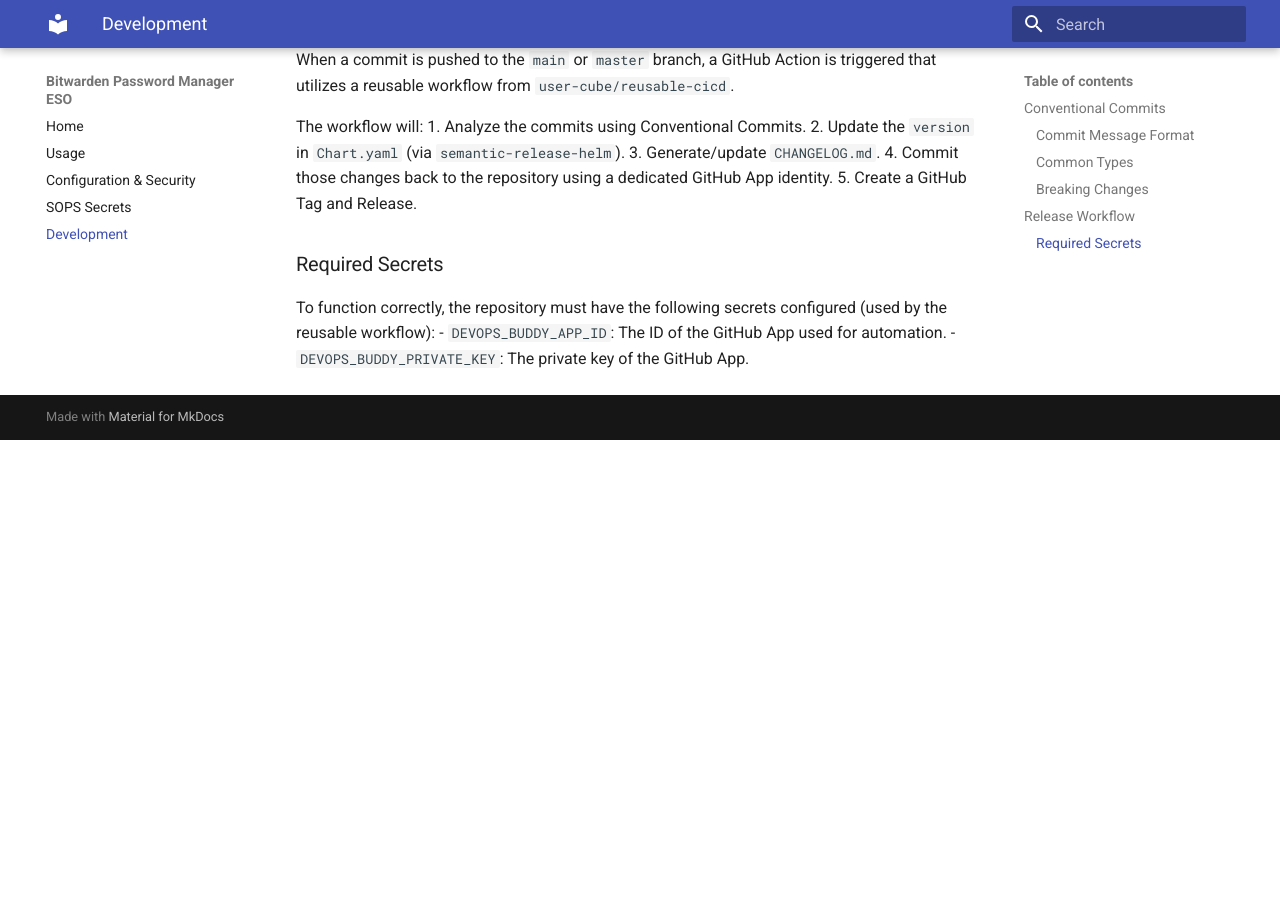
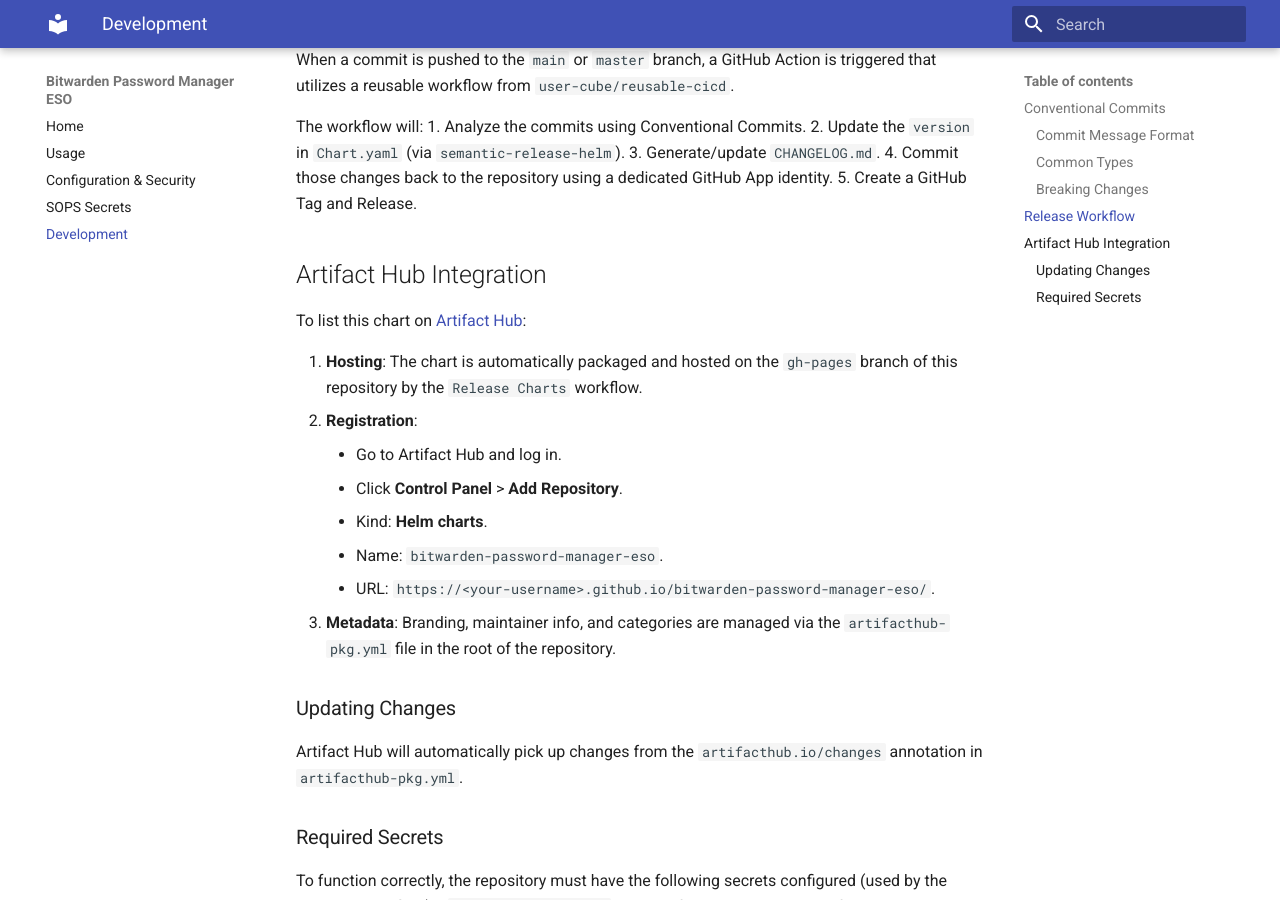
Before and after one commit to user-cube/bitwarden-password-manager-eso, an MkDocs documentation site: the page built from docs/development.md, in a window 1280 px wide and 900 px high, scrolled down 1327 px. Built offline with MkDocs 1.6.1 and Material for MkDocs 9.7.7, drawn with Linux system fonts in a browser that asks for light colours; before the commit the page ends 1767 px from its top, so only the background shows below that.

Commit message:
feat: update docs

```diff
--- a/docs/development.md
+++ b/docs/development.md
@@ -53,6 +53,23 @@ The workflow will:
 4.  Commit those changes back to the repository using a dedicated GitHub App identity.
 5.  Create a GitHub Tag and Release.
 
+## Artifact Hub Integration
+
+To list this chart on [Artifact Hub](https://artifacthub.io/):
+
+1.  **Hosting**: The chart is automatically packaged and hosted on the `gh-pages` branch of this repository by the `Release Charts` workflow.
+2.  **Registration**:
+    - Go to Artifact Hub and log in.
+    - Click **Control Panel** > **Add Repository**.
+    - Kind: **Helm charts**.
+    - Name: `bitwarden-password-manager-eso`.
+    - URL: `https://<your-username>.github.io/bitwarden-password-manager-eso/`.
+3.  **Metadata**: Branding, maintainer info, and categories are managed via the `artifacthub-pkg.yml` file in the root of the repository.
+
+### Updating Changes
+
+Artifact Hub will automatically pick up changes from the `artifacthub.io/changes` annotation in `artifacthub-pkg.yml`.
+
 ### Required Secrets
 
 To function correctly, the repository must have the following secrets configured (used by the reusable workflow):
```
Also changed, not shown: artifacthub-pkg.yml (added, +27 -0 lines), 2 other files.
